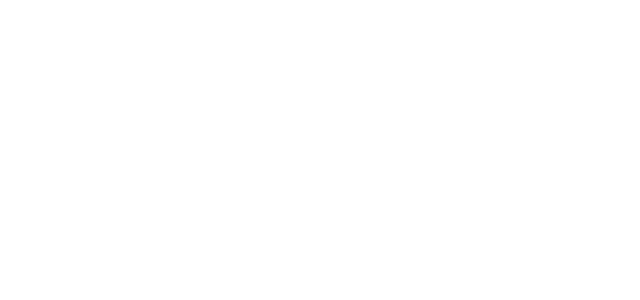
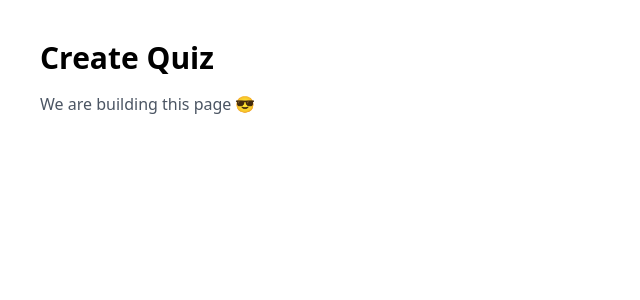
Before and after one commit to tharikadheena-ui/ZEN, a React (Create React App) app in the folder client/: page /subjects/1/create-quiz in a window 1280 px wide. Before the commit this address had no page. Shown: the top 300 px of the page, without its empty margins (0-640 px from the left). Built offline with nearby package versions, Linux system fonts and the light colour scheme; sample sign-in values are in the browser's storage; the HTML template or start-up script is replaced by a standard one.

Commit message:
Add create quiz navigation flow

```diff
--- a/client/src/App.js
+++ b/client/src/App.js
@@ -1,4 +1,3 @@
-import SubjectDetails from './pages/SubjectDetails';
 import { BrowserRouter as Router, Routes, Route, Navigate } from 'react-router-dom';
 import { AuthProvider } from './context/AuthContext';
 import { useAuth } from './context/AuthContext';
@@ -6,6 +5,8 @@
 import Register from './pages/Register';
 import Dashboard from './pages/Dashboard';
 import Subjects from './pages/Subjects';
+import CreateQuiz from './pages/CreateQuiz';
+import SubjectDetails from './pages/SubjectDetails';
 
 const ProtectedRoute = ({ children }) => {
   const { user } = useAuth();
@@ -38,6 +39,14 @@
     </ProtectedRoute>
   }
 />
+<Route
+  path="/subjects/:id/create-quiz"
+  element={
+    <ProtectedRoute>
+      <CreateQuiz />
+    </ProtectedRoute>
+  }
+/>
       </Routes>
     </Router>
   );
--- /dev/null
+++ b/client/src/pages/CreateQuiz.js
@@ -0,0 +1,15 @@
+function CreateQuiz() {
+  return (
+    <div className="min-h-screen p-10">
+      <h1 className="text-3xl font-bold">
+        Create Quiz
+      </h1>
+
+      <p className="mt-4 text-gray-600">
+        We are building this page 😎
+      </p>
+    </div>
+  );
+}
+
+export default CreateQuiz;
--- a/client/src/pages/SubjectDetails.js
+++ b/client/src/pages/SubjectDetails.js
@@ -1,7 +1,8 @@
-import { useParams } from 'react-router-dom';
+import { useParams, useNavigate } from 'react-router-dom';
 
 function SubjectDetails() {
   const { id } = useParams();
+  const navigate = useNavigate();
 
   return (
     <div className="min-h-screen p-10">
@@ -13,7 +14,10 @@
         Subject ID: {id}
       </p>
 
-      <button className="mt-6 bg-indigo-600 text-white px-6 py-3 rounded-lg">
+      <button
+        onClick={() => navigate(`/subjects/${id}/create-quiz`)}
+        className="mt-6 bg-indigo-600 text-white px-6 py-3 rounded-lg"
+      >
         + Create Quiz
       </button>
     </div>
```
